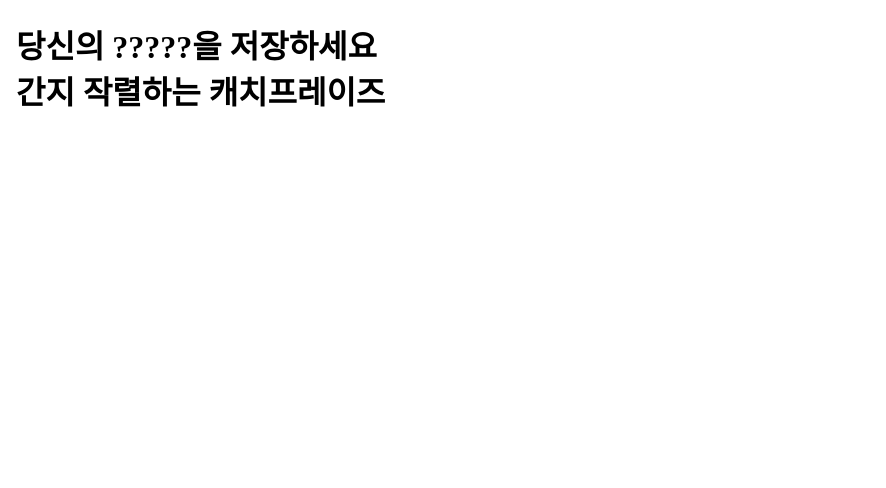
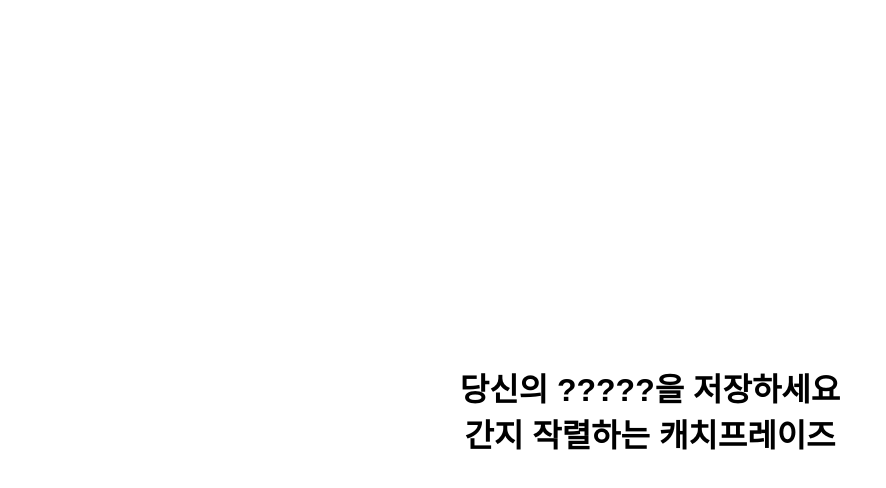
Before and after one commit to qiyana-ratchet/Owner, a React (Create React App) app: page / in a window 1280 px wide. Shown: the top 488 px of the page, without its empty margins (0-886 px from the left). Built offline with nearby package versions, Linux system fonts and the light colour scheme.

Commit message:
update css

```diff
--- a/src/css/FirstPage.module.css
+++ b/src/css/FirstPage.module.css
@@ -1,11 +1,15 @@
-.mainBody {
+.catchphrase {
     position: absolute;
     left: 50%;
     top: 50%;
     transform: translate(-50%,-50%);
     background-color: white;
-    color: blue;
+    color: black;
     margin: 10px;
     font-family: Arial;
     text-align: center;
 }
+
+.background {
+    background-color: black;
+}
```
